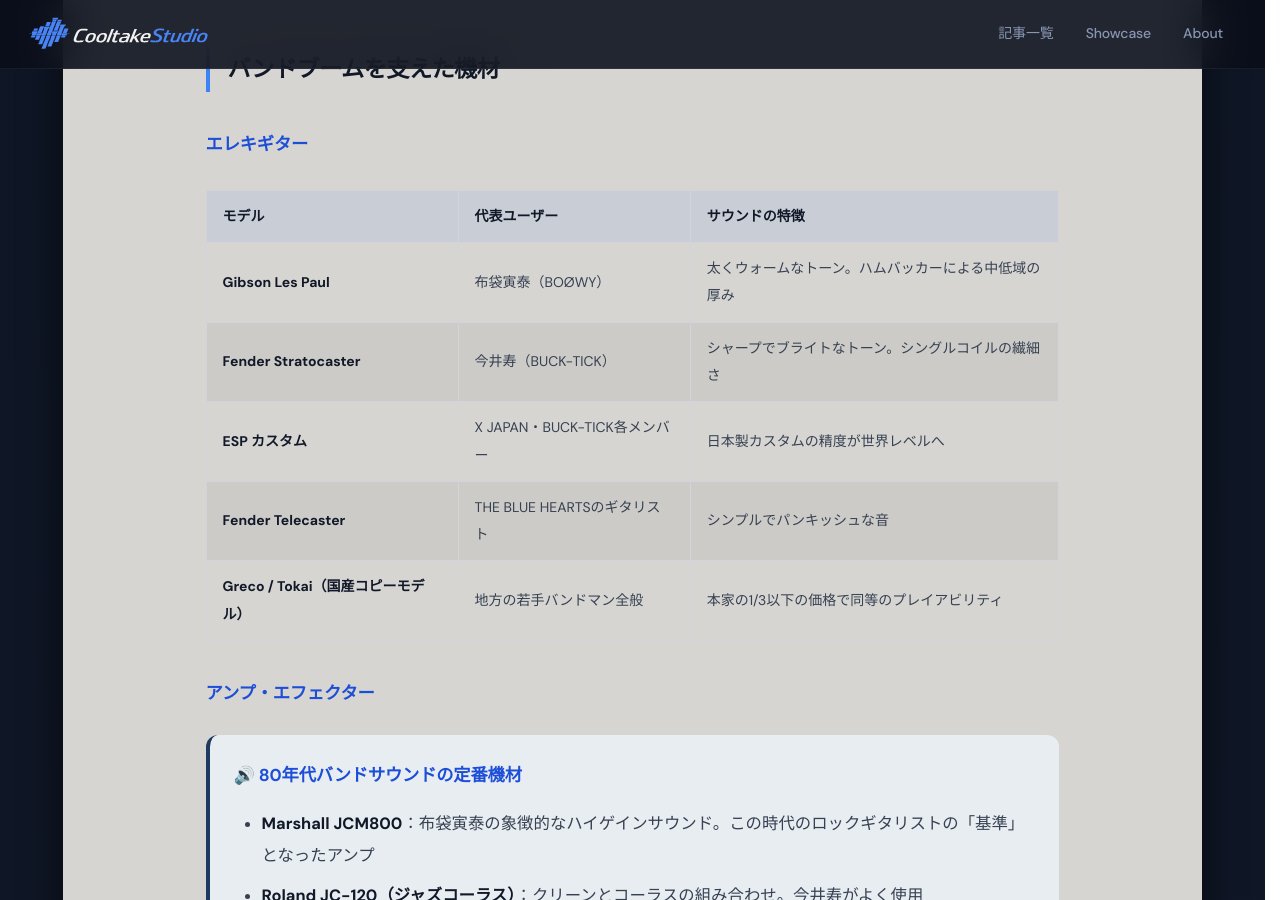
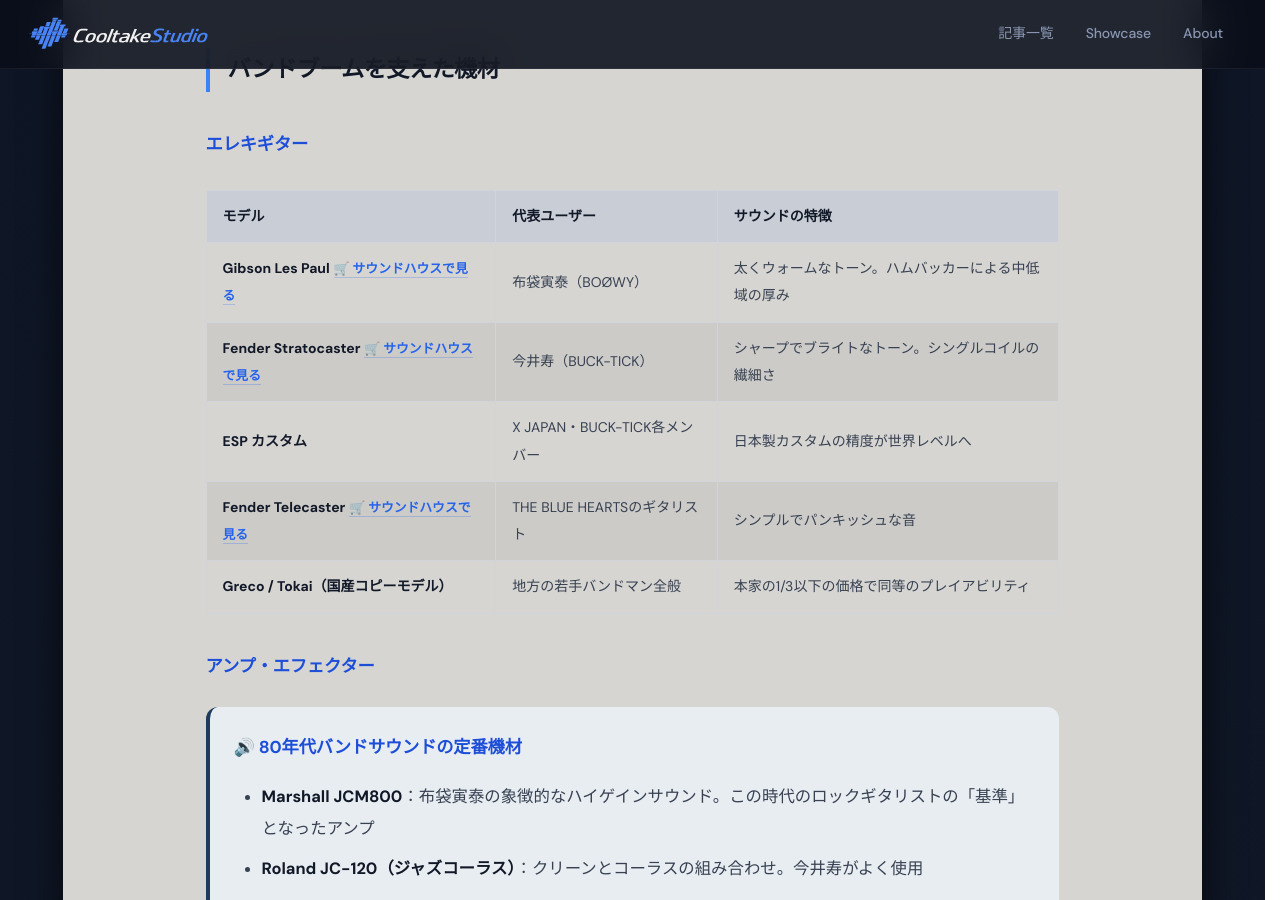
Before and after one commit to cooltake/cooltake-staging, a Jekyll site: the page built from _posts/2026-05-30-japan-music-08-band-boom.md, in a window 1280 px wide and 900 px high, scrolled down 7517 px. Built offline with Jekyll 4.4.1, drawn with Linux system fonts in a browser that asks for light colours; some web fonts are replaced; some of the changed text lies outside the part shown.

Commit message:
feat: add soundhouse inline links to gear/DAW names in 2026-05-30-japan-music-08-band-boom.md

```diff
--- a/_posts/2026-05-30-japan-music-08-band-boom.md
+++ b/_posts/2026-05-30-japan-music-08-band-boom.md
@@ -186,10 +186,10 @@
 
 | モデル | 代表ユーザー | サウンドの特徴 |
 |---|---|---|
-| **Gibson Les Paul** | 布袋寅泰（BOØWY） | 太くウォームなトーン。ハムバッカーによる中低域の厚み |
-| **Fender Stratocaster** | 今井寿（BUCK-TICK） | シャープでブライトなトーン。シングルコイルの繊細さ |
+| **Gibson Les Paul**<a href="https://h.accesstrade.net/sp/cc?rk=01001xqc00os63&url=https%3A%2F%2Fwww.soundhouse.co.jp%2Fproducts%2Fdetail%2Fitem%2F344042%2F" rel="nofollow" referrerpolicy="no-referrer-when-downgrade" style="font-size:.8rem;color:#1e3a5f;font-weight:600;margin-left:.3em;">🛒 サウンドハウスで見る</a> | 布袋寅泰（BOØWY） | 太くウォームなトーン。ハムバッカーによる中低域の厚み |
+| **Fender Stratocaster**<a href="https://h.accesstrade.net/sp/cc?rk=01001xqc00os63&url=https%3A%2F%2Fwww.soundhouse.co.jp%2Fproducts%2Fdetail%2Fitem%2F349758%2F" rel="nofollow" referrerpolicy="no-referrer-when-downgrade" style="font-size:.8rem;color:#1e3a5f;font-weight:600;margin-left:.3em;">🛒 サウンドハウスで見る</a> | 今井寿（BUCK-TICK） | シャープでブライトなトーン。シングルコイルの繊細さ |
 | **ESP カスタム** | X JAPAN・BUCK-TICK各メンバー | 日本製カスタムの精度が世界レベルへ |
-| **Fender Telecaster** | THE BLUE HEARTSのギタリスト | シンプルでパンキッシュな音 |
+| **Fender Telecaster**<a href="https://h.accesstrade.net/sp/cc?rk=01001xqc00os63&url=https%3A%2F%2Fwww.soundhouse.co.jp%2Fproducts%2Fdetail%2Fitem%2F360091%2F" rel="nofollow" referrerpolicy="no-referrer-when-downgrade" style="font-size:.8rem;color:#1e3a5f;font-weight:600;margin-left:.3em;">🛒 サウンドハウスで見る</a> | THE BLUE HEARTSのギタリスト | シンプルでパンキッシュな音 |
 | **Greco / Tokai（国産コピーモデル）** | 地方の若手バンドマン全般 | 本家の1/3以下の価格で同等のプレイアビリティ |
 
 ### アンプ・エフェクター
@@ -216,8 +216,8 @@
 
 ### 現代のマルチエフェクターで再現
 
-- **Boss GT-1000**：Marshallモデリング + 80年代エフェクト完備
-- **Line 6 Helix**：JCM800・JCM900の忠実なモデリング
+- **Boss GT-1000**<a href="https://h.accesstrade.net/sp/cc?rk=01001xqc00os63&url=https%3A%2F%2Fwww.soundhouse.co.jp%2Fproducts%2Fdetail%2Fitem%2F250227%2F" rel="nofollow" referrerpolicy="no-referrer-when-downgrade" style="font-size:.8rem;color:#1e3a5f;font-weight:600;margin-left:.3em;">🛒 サウンドハウスで見る</a>：Marshallモデリング + 80年代エフェクト完備
+- **Line 6 Helix**<a href="https://h.accesstrade.net/sp/cc?rk=01001xqc00os63&url=https%3A%2F%2Fwww.soundhouse.co.jp%2Fproducts%2Fdetail%2Fitem%2F257209%2F" rel="nofollow" referrerpolicy="no-referrer-when-downgrade" style="font-size:.8rem;color:#1e3a5f;font-weight:600;margin-left:.3em;">🛒 サウンドハウスで見る</a>：JCM800・JCM900の忠実なモデリング
 - **Neural DSP Archetype シリーズ**：ブランド別のキャプチャープラグイン
 
 <div style="margin:.8rem 0;"><span style="display:block;font-size:.78rem;color:#4b5563;margin-bottom:3px;margin-top:6px;">🔍 楽天市場で探す</span>
```
